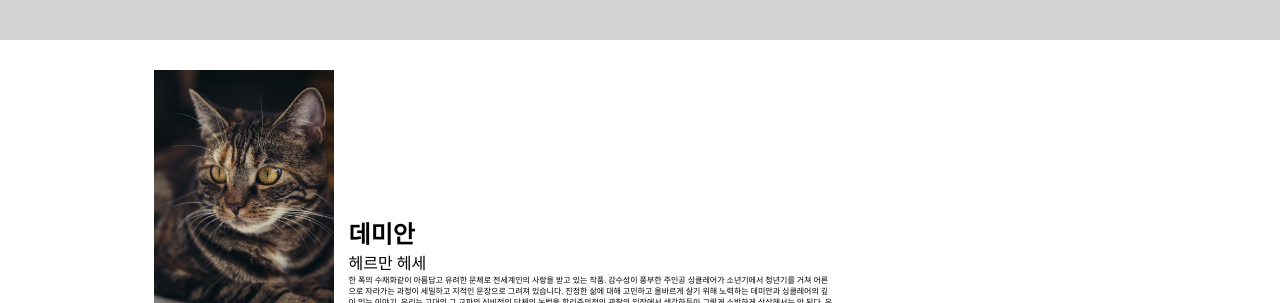
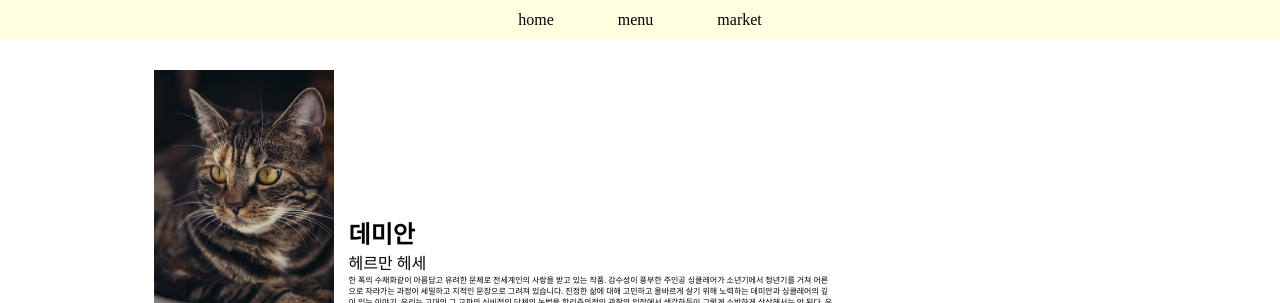
Before and after one commit to Jeong-Yoon-Hwan/js, a plain HTML site: page develop-training-3/index.html in a window 1280 px wide. Shown: the top 303 px of the page. Drawn offline with nearby package versions, Linux system fonts and the light colour scheme.

Commit message:
header 수정

```diff
--- /dev/null
+++ b/develop-training-3/js/header.js
@@ -0,0 +1,31 @@
+function header(parent,...listName){
+  const header = document.createElement("header");
+    header.style.backgroundColor="lightyellow";
+    header.style.width="inherit";
+    header.style.height="5vh";
+    header.style.display="flex";
+    header.style.justifyContent="center";
+    header.style.alignContent="center";
+  const ul = document.createElement("ul");
+    ul.style.display="flex";
+    ul.style.gap ="5vw";
+    ul.style.alignItems="center";
+    header.appendChild(ul);
+
+  ul.innerHTML=`${makeTag("li",...listName)}`;
+
+  parent.appendChild(header);
+}
+
+
+function makeTag(tagName,...listName){ //인자를 배열로 받아옴
+  const list = [...listName]; //받아온 배열 list에 저장
+  const element = [];
+  for(let i=0;i<list.length;i++){
+    element.push(`<${tagName}>${list[i]}</${tagName}>`);
+  }
+  return element.join("");
+}
+
+
+export default header;
--- a/develop-training-3/js/main.js
+++ b/develop-training-3/js/main.js
@@ -2,6 +2,7 @@ import makeTag from "./makeTag.js";
 import domStyling from "./style.js";
 import thumnail from "./thumnail.js";
 import trainingData from "./data.js";
+import header from "./header.js";
 
 const imgCat = "./image/cat.jpg";
 const imgGorilla = "./image/gorilla.jpg";
@@ -12,13 +13,11 @@ const imgLion2 = "./image/lion-2.jpg";
 import elementStyling from "./elementStyling.js";
 //* root 생성
 const root = document.getElementById('root');
-root.innerHTML=`
-  ${makeTag("header",1)}
-  ${makeTag("main",1)}
-`;
 
-const header = document.querySelector("#root > header");  //* 헤더 선언
-const main = document.querySelector("#root > main");      //* 메인 선언
+header(root,"home","menu","market");  //li태그 생성
+
+const main = document.createElement("main");
+root.appendChild(main);
 
 main.innerHTML=`
   ${makeTag("article",3)}
@@ -27,6 +26,7 @@ main.innerHTML=`
 const articleLeft = document.querySelector("#root > main > article:nth-child(1)");
 const articleCenter = document.querySelector("#root > main > article:nth-child(2)");
 const articleRight = document.querySelector("#root > main > article:nth-child(3)");
+
 
 articleCenter.innerHTML=`
   ${makeTag("div",1)}
@@ -37,7 +37,7 @@ arrowButton.innerHTML=`<span style="font-size:80px" class="material-symbols-outl
 
 //* 스타일링-------------------
 elementStyling(root,domStyling.root);
-elementStyling(header,domStyling.header);
+//elementStyling(header,domStyling.header);
 elementStyling(main,domStyling.main);
 elementStyling(articleLeft,domStyling.articleLeft);
 elementStyling(articleCenter,domStyling.articleCenter);
@@ -45,6 +45,7 @@ elementStyling(articleRight,domStyling.articleRight);
 
 
 
+//thumnail
 thumnail(articleLeft,imgCat,trainingData.thumnailData[0].title,trainingData.thumnailData[0].author,trainingData.thumnailData[0].summary);
 
 thumnail(articleLeft,imgGorilla,trainingData.thumnailData[1].title,trainingData.thumnailData[1].author,trainingData.thumnailData[1].summary);
```
Also changed, not shown: develop-training-3/index.html (+1 -0 lines), develop-training-3/js/thumnail.js (+5 -2 lines), develop-training-3/test.html (added, +18 -0 lines).
